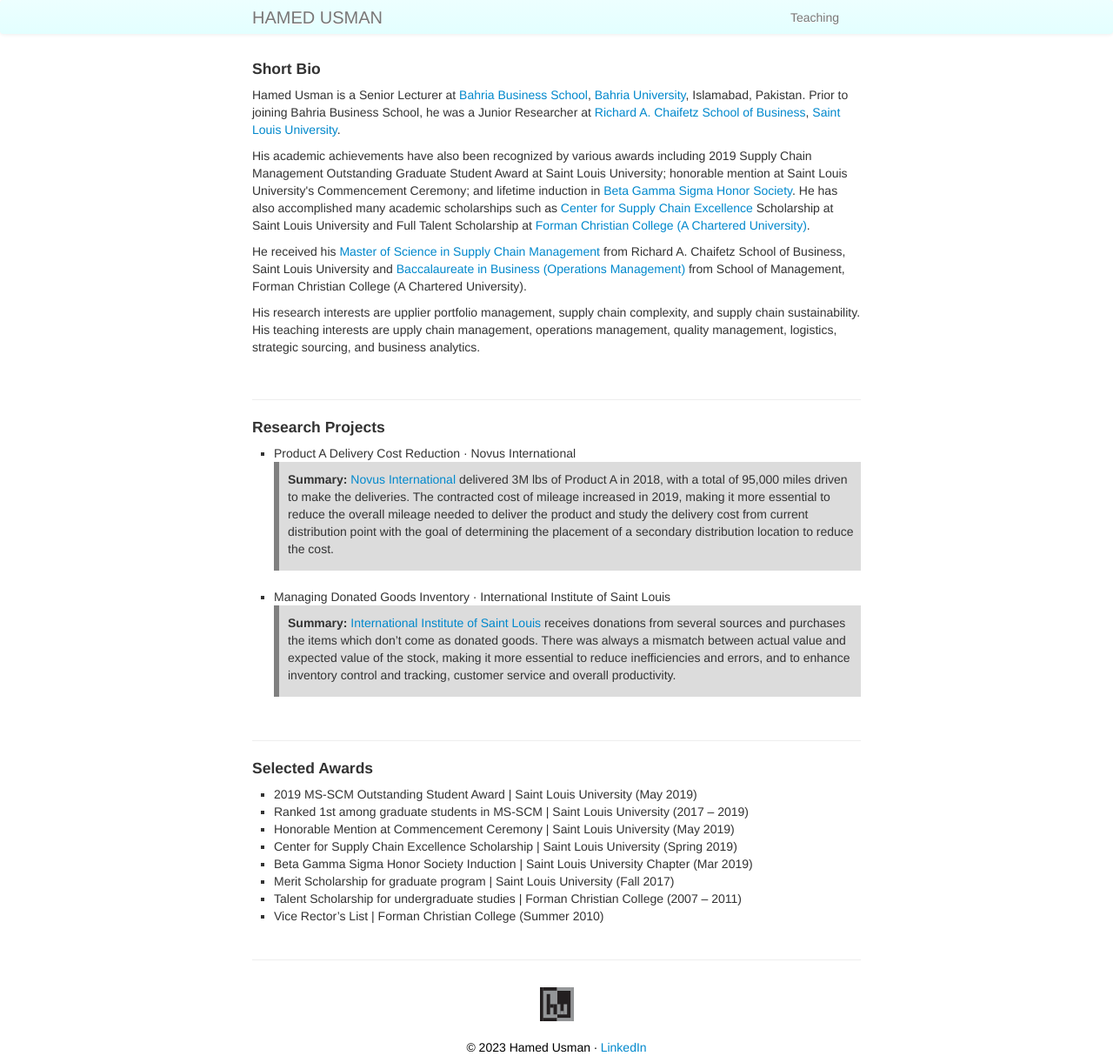
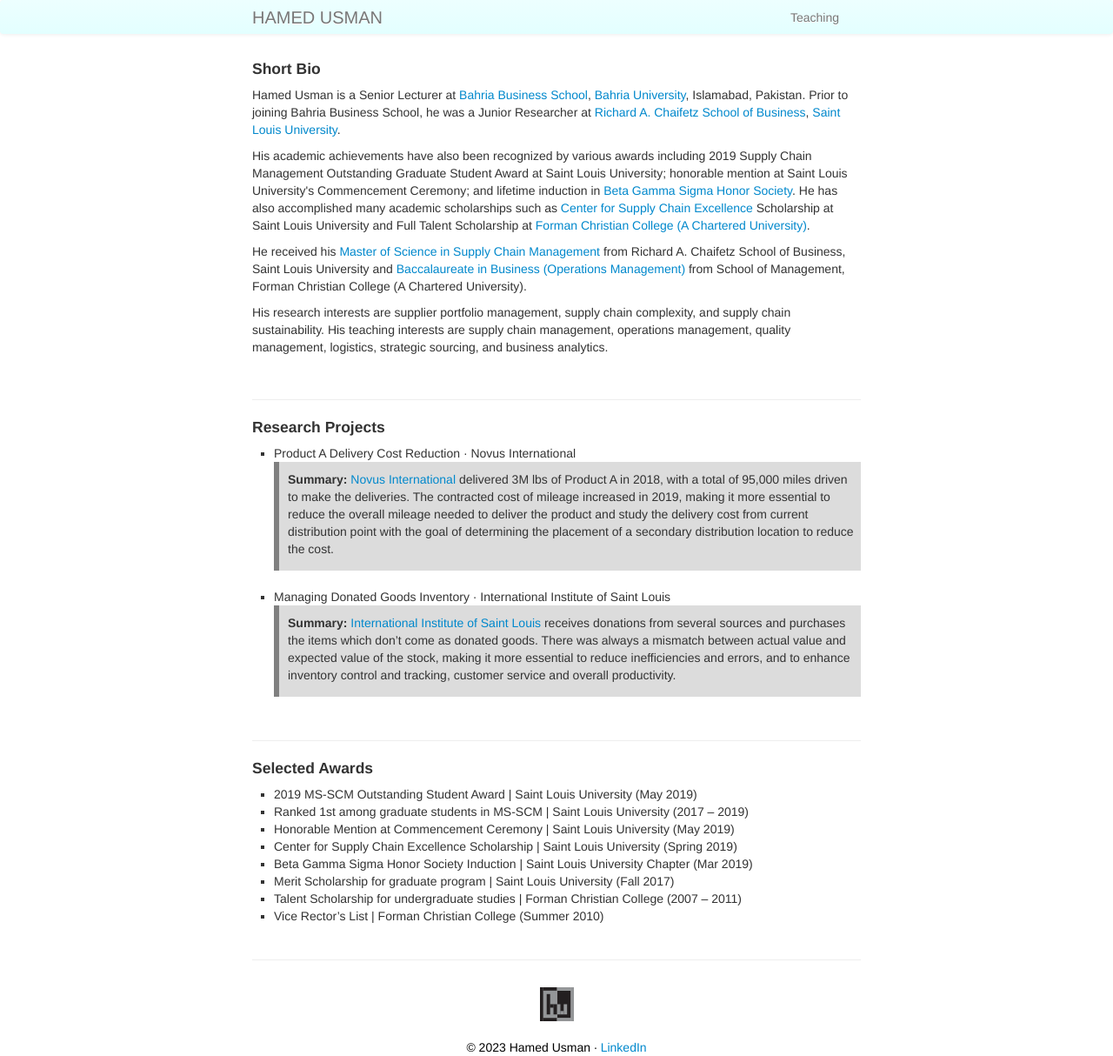
Before and after one commit to hamedusman/hamedusman.github.io, a Jekyll site: the page built from index.md, in a window 1280 px wide. Shown: the whole page at 87% size. Built offline with Jekyll 4.4.1, drawn with Linux system fonts in a browser that asks for light colours.

Commit message:
Update index.md

```diff
--- a/index.md
+++ b/index.md
@@ -8,7 +8,7 @@
 <p>Hamed Usman is a Senior Lecturer at <a href="https://www.bahria.edu.pk/buic/bbs">Bahria Business School</a>, <a href="https://www.bahria.edu.pk">Bahria University</a>, Islamabad, Pakistan. Prior to joining Bahria Business School, he was a Junior Researcher at <a href="https://www.slu.edu/business">Richard A. Chaifetz School of Business</a>, <a href="https://www.slu.edu">Saint Louis University</a>.</p>
 <p>His academic achievements have also been recognized by various awards including 2019 Supply Chain Management Outstanding Graduate Student Award at Saint Louis University; honorable mention at Saint Louis University's Commencement Ceremony; and lifetime induction in <a href="https://www.betagammasigma.org">Beta Gamma Sigma Honor Society</a>. He has also accomplished many academic scholarships such as <a href="https://www.slu.edu/business/centers/supply-chain-excellence/index.php">Center for Supply Chain Excellence</a> Scholarship at Saint Louis University and Full Talent Scholarship at <a href="https://www.fccollege.edu.pk">Forman Christian College (A Chartered University)</a>.</p>
 <p>He received his <a href="https://www.slu.edu/business/graduate/supply-chain-management">Master of Science in Supply Chain Management</a> from Richard A. Chaifetz School of Business, Saint Louis University and <a href="https://www.fccollege.edu.pk/baccalaureate-in-business/">Baccalaureate in Business (Operations Management)</a> from School of Management, Forman Christian College (A Chartered University).</p>
-<p>His research interests are upplier portfolio management, supply chain complexity, and supply chain sustainability. His teaching interests are upply chain management, operations management, quality management, logistics, strategic sourcing, and business analytics.</p>
+<p>His research interests are supplier portfolio management, supply chain complexity, and supply chain sustainability. His teaching interests are supply chain management, operations management, quality management, logistics, strategic sourcing, and business analytics.</p>
 
 <br/>
 
```
